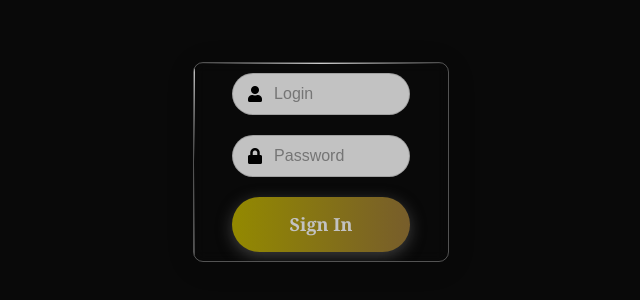
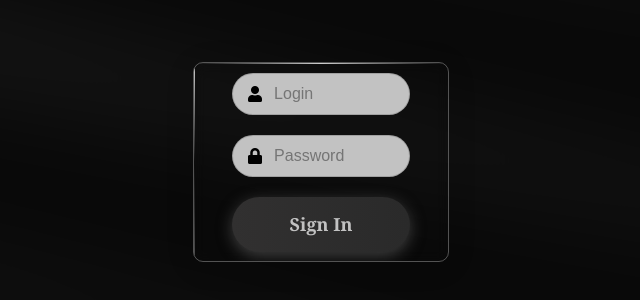
Before and after one commit to Fikv/Ariseth, an Angular app in the folder ariseth-web/: page /login in a window 1280 px wide. Shown: the part 238-538 px from the top of the page, without its empty margins (319-959 px from the left). Built offline with nearby package versions, Linux system fonts and the light colour scheme.

Commit message:
feat: (WEB) colours changed, and background svg improvement

```diff
--- a/ariseth-web/angular.json
+++ b/ariseth-web/angular.json
@@ -96,5 +96,8 @@
         }
       }
     }
+  },
+  "cli": {
+    "analytics": false
   }
 }
--- a/ariseth-web/src/app/login-view/login-view.component.css
+++ b/ariseth-web/src/app/login-view/login-view.component.css
@@ -128,6 +128,6 @@ body, html {
 
 .btn-hover {
   text-align: center;
-  background-image: linear-gradient(to right, #938900, #775d2b, #a6a6a6, #919191);
+  background-image: linear-gradient(to right, #313030, #2a2a2a, #a6a6a6, #919191);
   box-shadow: 0 4px 15px 0 rgba(80, 80, 80, 0.75);
 }
```
Also changed, not shown: ariseth-web/src/assets/dark_mode_background_copy.svg.
